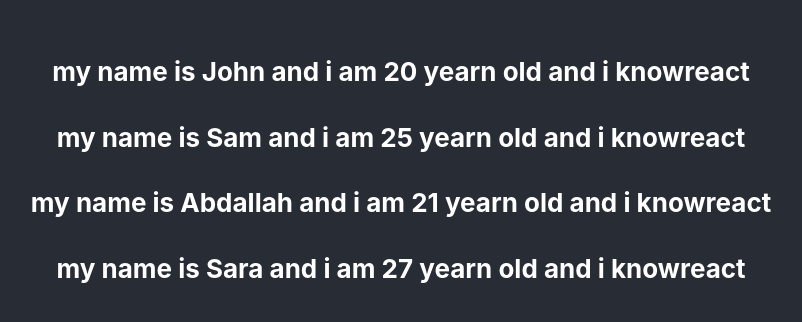
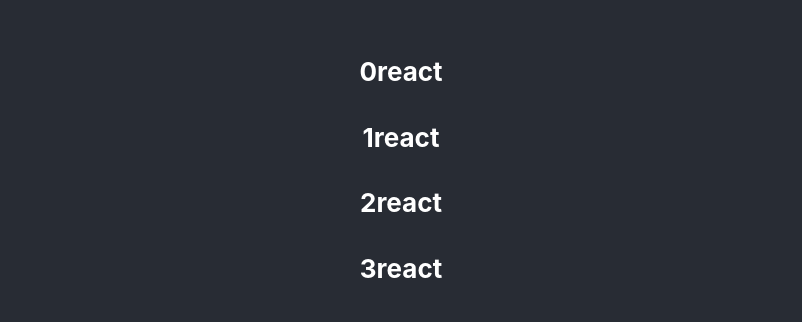
Before and after one commit to abdallahabusedo/LearnReact, a React (Create React App) app in the folder React/NewReactApplication/hello-world/: page / in a window 1280 px wide. Shown: the part 230-552 px from the top of the page, without its empty margins (239-1041 px from the left). Built offline with nearby package versions, Linux system fonts and the light colour scheme; the HTML template or start-up script is replaced by a standard one.

Commit message:
Index as Key Anti-pattern

```diff
--- a/React/NewReactApplication/hello-world/src/Components/NameList.js
+++ b/React/NewReactApplication/hello-world/src/Components/NameList.js
@@ -27,9 +27,9 @@
       Skill: "react",
     },
   ];
-  const PersonList = Person.map((person) => (
+  const PersonList = Person.map((person, index) => (
     <h4>
-      my name is {person.name} and i am {person.age} yearn old and i know
+      {index}
       {person.Skill}
     </h4>
   ));
```
Also changed, not shown: 2 other files (tests, documents, lock files or other folders).
